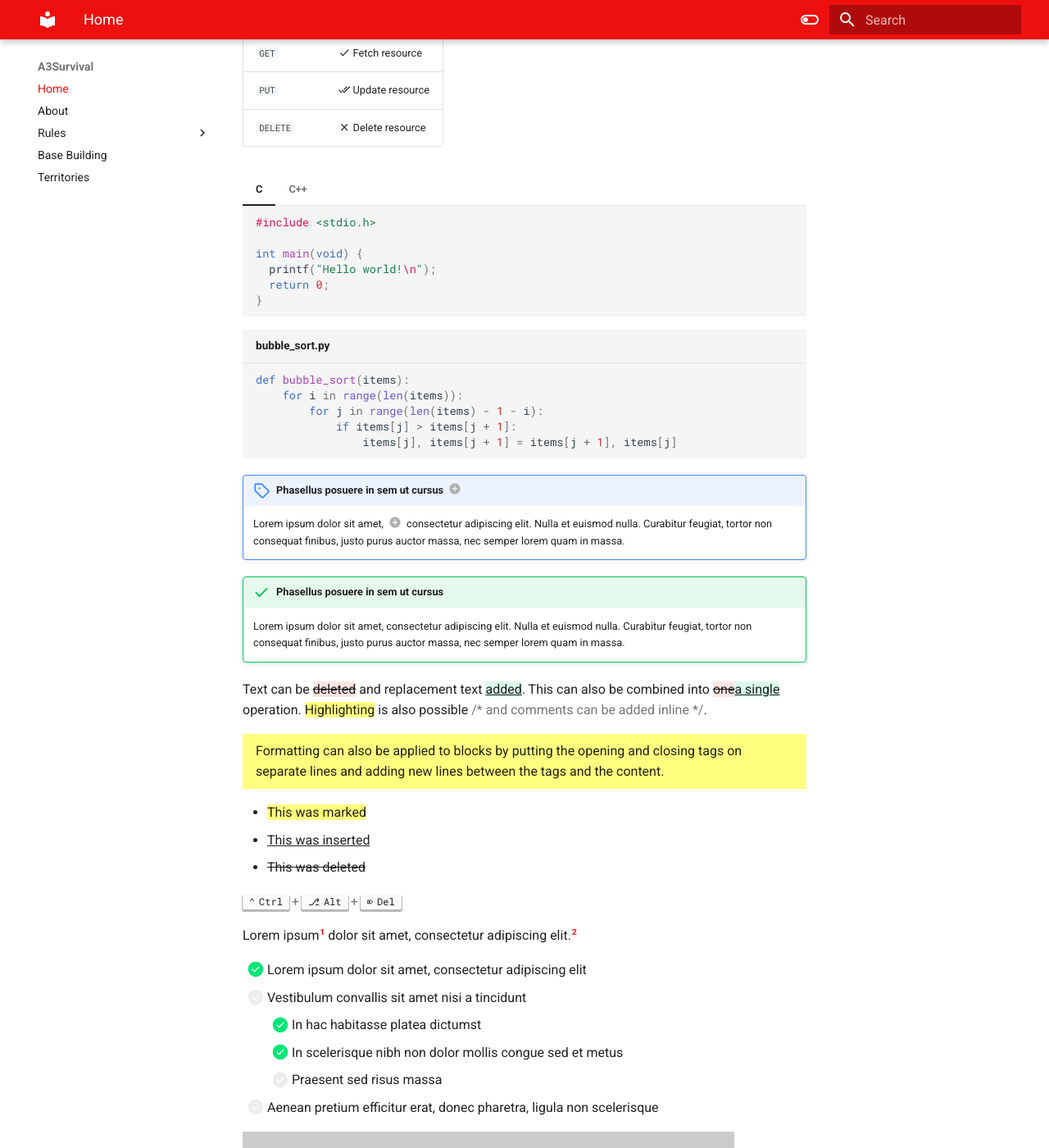
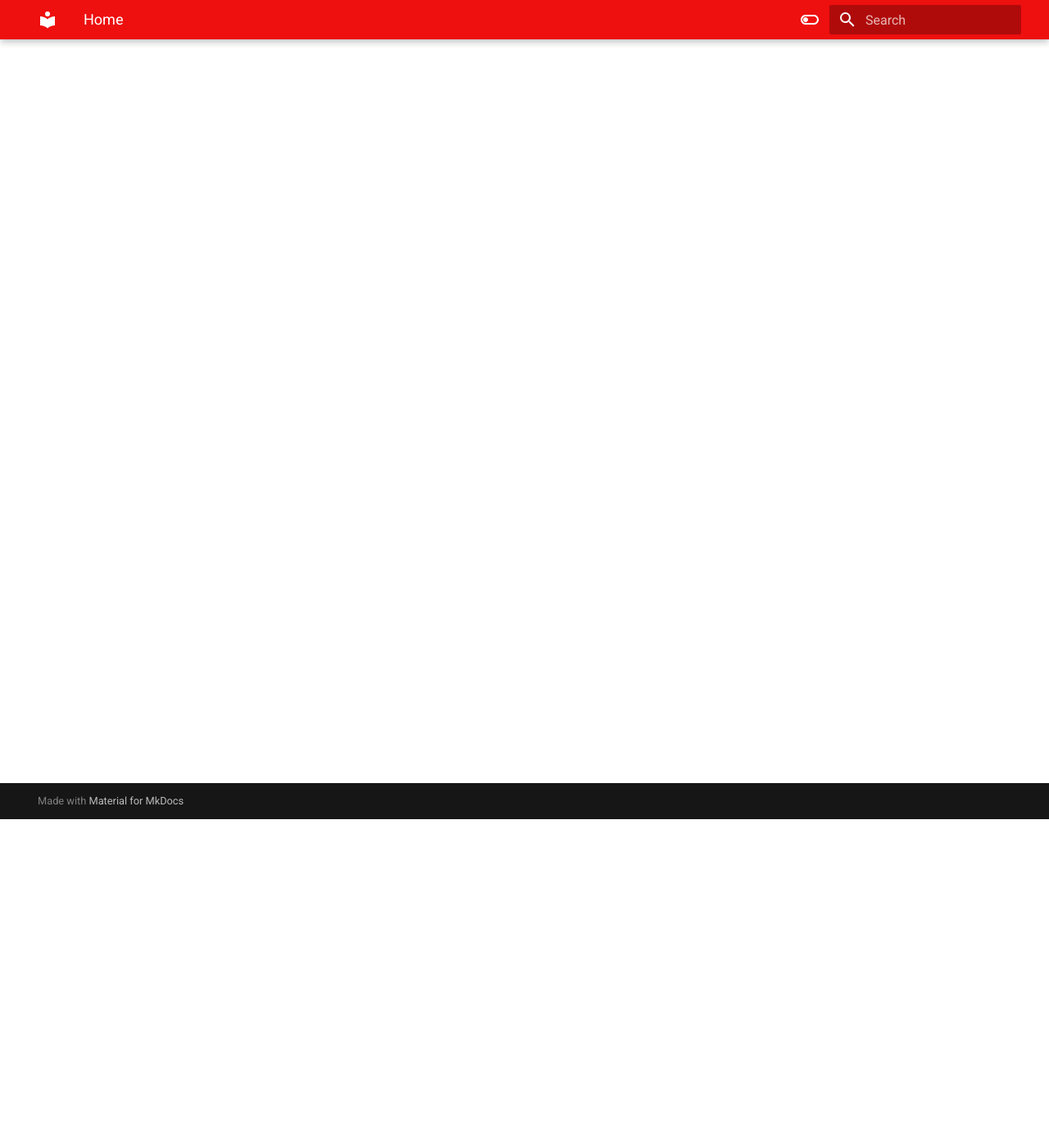
Before and after one commit to M3ragon/material, an MkDocs documentation site: the page built from docs/index.md, in a window 1280 px wide and 1400 px high, scrolled down 401 px. Shown: the whole window at 82% size. Built offline with MkDocs 1.6.1 and Material for MkDocs 9.7.7, drawn with Linux system fonts in a browser that asks for light colours; emoji names are drawn with the system emoji font; comment, search, counter and statistics services are not loaded; some of the changed text lies outside the part shown.

Commit message:
reorg site

````diff
--- a/docs/index.md
+++ b/docs/index.md
@@ -1,100 +1 @@
-# Welcome to the ZuckerSalzInfo wiki
-
-Hier bekommst du alle wichtigen Infos zum Server "ZnS - Never Love Your Loot!"
-
-* [Regeln](rules_de) | [Rules](rules_en)
-* [Baseraiding](baseraiding)
-* [Territories](territories)
-* [Basebuilding](https://www.youtube.com/watch?v=sJ12PxSZo7s)
-* [Discord](https://discord.zuckerundsalz.xyz)
-
-| Method      | Description                          |
-| ----------- | ------------------------------------ |
-| `GET`       | :material-check:     Fetch resource  |
-| `PUT`       | :material-check-all: Update resource |
-| `DELETE`    | :material-close:     Delete resource |
-
-=== "C"
-
-    ``` c
-    #include <stdio.h>
-
-    int main(void) {
-      printf("Hello world!\n");
-      return 0;
-    }
-    ```
-
-=== "C++"
-
-    ``` c++
-    #include <iostream>
-
-    int main(void) {
-      std::cout << "Hello world!" << std::endl;
-      return 0;
-    }
-    ```
-
-``` py title="bubble_sort.py"
-def bubble_sort(items):
-    for i in range(len(items)):
-        for j in range(len(items) - 1 - i):
-            if items[j] > items[j + 1]:
-                items[j], items[j + 1] = items[j + 1], items[j]
-```
-
-!!! note annotate "Phasellus posuere in sem ut cursus (1)"
-
-    Lorem ipsum dolor sit amet, (2) consectetur adipiscing elit. Nulla et
-    euismod nulla. Curabitur feugiat, tortor non consequat finibus, justo
-    purus auctor massa, nec semper lorem quam in massa.
-
-1.  :man_raising_hand: I'm an annotation!
-2.  :woman_raising_hand: I'm an annotation as well!
-
-!!! success "Phasellus posuere in sem ut cursus"
-
-    Lorem ipsum dolor sit amet, consectetur adipiscing elit. Nulla et euismod
-    nulla. Curabitur feugiat, tortor non consequat finibus, justo purus auctor
-    massa, nec semper lorem quam in massa.
-
-Text can be {--deleted--} and replacement text {++added++}. This can also be
-combined into {~~one~>a single~~} operation. {==Highlighting==} is also
-possible {>>and comments can be added inline<<}.
-
-{==
-
-Formatting can also be applied to blocks by putting the opening and closing
-tags on separate lines and adding new lines between the tags and the content.
-
-==}
-
-- ==This was marked==
-- ^^This was inserted^^
-- ~~This was deleted~~
-
-++ctrl+alt+del++
-
-Lorem ipsum[^1] dolor sit amet, consectetur adipiscing elit.[^2]
-
-- [x] Lorem ipsum dolor sit amet, consectetur adipiscing elit
-- [ ] Vestibulum convallis sit amet nisi a tincidunt
-    * [x] In hac habitasse platea dictumst
-    * [x] In scelerisque nibh non dolor mollis congue sed et metus
-    * [ ] Praesent sed risus massa
-- [ ] Aenean pretium efficitur erat, donec pharetra, ligula non scelerisque
-
-![Image title](https://dummyimage.com/600x400/f5f5f5/aaaaaa#only-light)
-![Image title](https://dummyimage.com/600x400/21222c/d5d7e2#only-dark)
-
-The HTML specification is maintained by the W3C.
-
-[^1]: Lorem ipsum dolor sit amet, consectetur adipiscing elit.
-[^2]: Lorem ipsum dolor sit amet, consectetur adipiscing elit2.
-
-
-*[specification]: specification2
-*[maintained]: maintained2
-
---8<-- "includes/abbreviations.md"
+# Welcome
````
